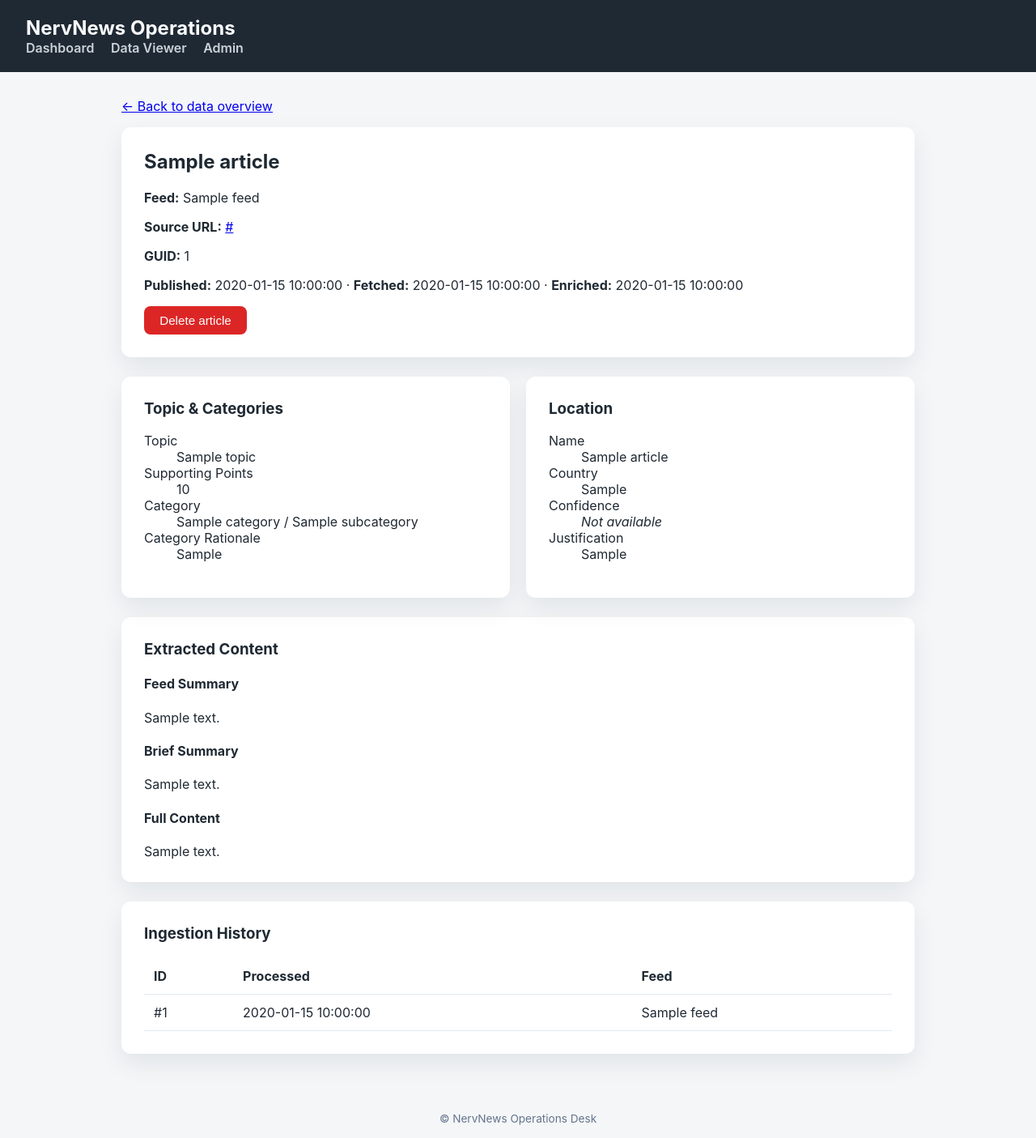
After one commit to kevinkinnett/NervNews, a FastAPI app: template src/web/templates/article_detail.html in a window 1280 px wide. The commit adds this page. Shown: the whole page at 81% size. Run offline with FastAPI, Linux system fonts and the light colour scheme; the template is opened without the code that fills it: most values are stand-ins (such as "Sample title", 1, 10 or a date in 2020).

Commit message:
Add article detail view and manual data controls

```diff
--- a/src/web/routes/data_viewer.py
+++ b/src/web/routes/data_viewer.py
@@ -2,17 +2,73 @@
 from __future__ import annotations
 
 import json
+import logging
 from typing import Any, Dict, List, Optional
 
-from fastapi import APIRouter, Depends, Request
-from fastapi.responses import HTMLResponse
+from fastapi import APIRouter, Depends, HTTPException, Request, status
+from fastapi.responses import HTMLResponse, RedirectResponse
 from sqlalchemy import func
-from sqlalchemy.orm import Session
+from sqlalchemy.orm import Session, selectinload
 
-from src.db.models import Article, ArticleIngestionLog, Feed, Summary
+from src.config.settings import FeedSettings, load_settings
+from src.config.store import (
+    CONFIG_LLM_BASE_URL,
+    CONFIG_LLM_MODEL,
+    CONFIG_LLM_MODEL_PATH,
+    CONFIG_LLM_PROVIDER,
+    build_llm_settings,
+    get_config,
+    load_feed_settings,
+)
+from src.db.models import Article, ArticleIngestionLog, Feed, Summary, SummaryEvaluation
+from src.ingestion.extractor import ArticleExtractor
+from src.ingestion.rss import RSSIngestionService
+from src.llm import ArticleEnrichmentService, LLMClient
 from src.web.dependencies import get_session, get_templates
 
+logger = logging.getLogger(__name__)
+
 router = APIRouter()
+
+
+def _redirect(path: str, message: Optional[str] = None) -> RedirectResponse:
+    url = path
+    if message:
+        from urllib.parse import urlencode
+
+        query = urlencode({"msg": message})
+        url = f"{path}?{query}"
+    return RedirectResponse(url=url, status_code=status.HTTP_303_SEE_OTHER)
+
+
+def _build_manual_ingestion_stack(
+    request: Request,
+    session: Session,
+) -> tuple[List[FeedSettings], RSSIngestionService, ArticleEnrichmentService]:
+    settings = load_settings()
+    feeds = load_feed_settings(session)
+    if not feeds:
+        feeds = settings.feeds
+
+    session_factory = request.app.state.session_factory
+    extractor = ArticleExtractor(timeout=settings.request_timeout, user_agent=settings.user_agent)
+    ingestion_service = RSSIngestionService(session_factory=session_factory, extractor=extractor)
+
+    provider_override = get_config(session, CONFIG_LLM_PROVIDER, settings.llm.provider)
+    model_override = get_config(session, CONFIG_LLM_MODEL, settings.llm.model)
+    if model_override is None:
+        model_override = get_config(session, CONFIG_LLM_MODEL_PATH, settings.llm.model)
+    base_url_override = get_config(session, CONFIG_LLM_BASE_URL, settings.llm.base_url)
+    llm_settings = build_llm_settings(
+        settings.llm,
+        provider_override,
+        model_override,
+        base_url_override,
+    )
+    llm_client = LLMClient(llm_settings)
+    enrichment_service = ArticleEnrichmentService(session_factory=session_factory, llm_client=llm_client)
+
+    return list(feeds), ingestion_service, enrichment_service
 
 
 def _parse_summary_payload(summary: Optional[Summary]) -> Dict[str, Any]:
@@ -99,8 +155,105 @@ def data_overview(
             }
             for summary in recent_summaries
         ],
+        "message": request.query_params.get("msg"),
     }
     return templates.TemplateResponse("data_viewer.html", context)
 
 
+@router.get("/data/articles/{article_id}", response_class=HTMLResponse)
+def article_detail(
+    request: Request,
+    article_id: int,
+    session: Session = Depends(get_session),
+):
+    templates = get_templates(request)
+    article = (
+        session.query(Article)
+        .options(
+            selectinload(Article.feed),
+            selectinload(Article.ingestion_logs).selectinload(ArticleIngestionLog.feed),
+        )
+        .filter(Article.id == article_id)
+        .one_or_none()
+    )
+    if article is None:
+        raise HTTPException(status_code=404, detail="Article not found")
+
+    ingestion_history = sorted(
+        article.ingestion_logs,
+        key=lambda entry: entry.processed_at or entry.id,
+        reverse=True,
+    )
+
+    context = {
+        "request": request,
+        "article": article,
+        "ingestion_history": ingestion_history,
+    }
+    return templates.TemplateResponse("article_detail.html", context)
+
+
+@router.post("/data/articles/{article_id}/delete", response_class=RedirectResponse)
+def delete_article(
+    article_id: int,
+    session: Session = Depends(get_session),
+):
+    article = session.get(Article, article_id)
+    if article is None:
+        raise HTTPException(status_code=404, detail="Article not found")
+    session.delete(article)
+    logger.info("Article %s manually deleted via data viewer", article_id)
+    return _redirect("/data", f"Article #{article_id} deleted")
+
+
+@router.post("/data/actions/delete-all", response_class=RedirectResponse)
+def delete_all_data(
+    session: Session = Depends(get_session),
+):
+    # Remove dependent tables explicitly to avoid FK constraints during bulk deletes.
+    session.query(SummaryEvaluation).delete()
+    session.query(Summary).delete()
+    session.query(ArticleIngestionLog).delete()
+    session.query(Article).delete()
+    logger.warning("All article and summary data purged via data viewer")
+    return _redirect("/data", "All article and summary data deleted")
+
+
+@router.post("/data/actions/reindex", response_class=RedirectResponse)
+def reindex_feeds(
+    request: Request,
+    session: Session = Depends(get_session),
+):
+    try:
+        feeds, ingestion_service, enrichment_service = _build_manual_ingestion_stack(request, session)
+    except Exception as exc:  # pragma: no cover - configuration errors
+        logger.exception("Failed to prepare manual ingestion stack: %s", exc)
+        raise HTTPException(status_code=500, detail="Unable to prepare ingestion services") from exc
+
+    feed_list = feeds
+    total_new = 0
+    enriched_batches: List[int] = []
+    for feed in feed_list:
+        try:
+            new_ids = ingestion_service.ingest(feed)
+            total_new += len(new_ids)
+            if new_ids:
+                enrichment_service.enrich_articles(new_ids)
+                enriched_batches.append(len(new_ids))
+        except Exception as exc:  # pragma: no cover - runtime ingestion failure
+            logger.exception("Manual ingestion for feed %s failed: %s", feed.name, exc)
+            raise HTTPException(status_code=500, detail=f"Failed to ingest feed {feed.name}") from exc
+
+    message = "Manual re-index completed"
+    if total_new:
+        message = f"Manual re-index created {total_new} new article(s)"
+    logger.info(
+        "Manual re-index executed for %d feed(s), new_articles=%d, enriched_batches=%s",
+        len(feed_list),
+        total_new,
+        enriched_batches,
+    )
+    return _redirect("/data", message)
+
+
 __all__ = ["router"]
--- /dev/null
+++ b/src/web/templates/article_detail.html
@@ -0,0 +1,96 @@
+{% extends "base.html" %}
+{% block content %}
+<a href="/data" style="display:inline-block; margin-bottom:1rem;">← Back to data overview</a>
+<div class="card">
+    <h2 style="margin-top:0;">{{ article.title or "(untitled)" }}</h2>
+    <p><strong>Feed:</strong> {{ article.feed.name if article.feed else "–" }}</p>
+    <p><strong>Source URL:</strong> <a href="{{ article.url }}" target="_blank" rel="noopener">{{ article.url }}</a></p>
+    <p><strong>GUID:</strong> {{ article.guid or "–" }}</p>
+    <p>
+        <strong>Published:</strong> {{ article.published_at or "–" }} ·
+        <strong>Fetched:</strong> {{ article.fetched_at or "–" }} ·
+        <strong>Enriched:</strong> {{ article.enriched_at or "Pending" }}
+    </p>
+    <form method="post" action="/data/articles/{{ article.id }}/delete" onsubmit="return confirm('Delete this article? It will be re-downloaded on the next ingestion run.');">
+        <button type="submit" class="button-danger">Delete article</button>
+    </form>
+</div>
+
+<div class="grid two">
+    <div class="card">
+        <h3 style="margin-top:0;">Topic &amp; Categories</h3>
+        <dl>
+            <dt>Topic</dt>
+            <dd>
+                {% if article.topic %}
+                    {{ article.topic }}{% if article.topic_confidence %} <span class="badge badge-medium">{{ '%.0f'|format(article.topic_confidence * 100) }}%</span>{% endif %}
+                {% else %}
+                    <em>Not set</em>
+                {% endif %}
+            </dd>
+            <dt>Supporting Points</dt>
+            <dd>{% if article.topic_supporting_points %}<div style="white-space:pre-wrap;">{{ article.topic_supporting_points }}</div>{% else %}<em>Not provided</em>{% endif %}</dd>
+            <dt>Category</dt>
+            <dd>
+                {% if article.category %}
+                    {{ article.category }}{% if article.subcategory %} / {{ article.subcategory }}{% endif %}
+                    {% if article.category_confidence %}<span class="badge badge-medium">{{ '%.0f'|format(article.category_confidence * 100) }}%</span>{% endif %}
+                {% else %}
+                    <em>Not set</em>
+                {% endif %}
+            </dd>
+            <dt>Category Rationale</dt>
+            <dd>{% if article.category_rationale %}<div style="white-space:pre-wrap;">{{ article.category_rationale }}</div>{% else %}<em>Not provided</em>{% endif %}</dd>
+        </dl>
+    </div>
+    <div class="card">
+        <h3 style="margin-top:0;">Location</h3>
+        <dl>
+            <dt>Name</dt>
+            <dd>{% if article.location_name %}{{ article.location_name }}{% else %}<em>Not set</em>{% endif %}</dd>
+            <dt>Country</dt>
+            <dd>{% if article.location_country %}{{ article.location_country }}{% else %}<em>Not set</em>{% endif %}</dd>
+            <dt>Confidence</dt>
+            <dd>{% if article.location_confidence %}{{ '%.0f'|format(article.location_confidence * 100) }}%{% else %}<em>Not available</em>{% endif %}</dd>
+            <dt>Justification</dt>
+            <dd>{% if article.location_justification %}<div style="white-space:pre-wrap;">{{ article.location_justification }}</div>{% else %}<em>Not provided</em>{% endif %}</dd>
+        </dl>
+    </div>
+</div>
+
+<section class="card">
+    <h3 style="margin-top:0;">Extracted Content</h3>
+    <h4>Feed Summary</h4>
+    <div style="white-space:pre-wrap;">{{ article.summary or "(no summary available)" }}</div>
+    <h4>Brief Summary</h4>
+    <div style="white-space:pre-wrap;">{{ article.brief_summary or "(no brief summary generated)" }}</div>
+    <h4>Full Content</h4>
+    <div style="white-space:pre-wrap;">{{ article.content or "(no extracted content captured)" }}</div>
+</section>
+
+<section class="card">
+    <h3 style="margin-top:0;">Ingestion History</h3>
+    <table>
+        <thead>
+            <tr>
+                <th>ID</th>
+                <th>Processed</th>
+                <th>Feed</th>
+            </tr>
+        </thead>
+        <tbody>
+            {% for entry in ingestion_history %}
+            <tr>
+                <td>#{{ entry.id }}</td>
+                <td>{{ entry.processed_at or "–" }}</td>
+                <td>{{ entry.feed.name if entry.feed else "–" }}</td>
+            </tr>
+            {% else %}
+            <tr>
+                <td colspan="3">No ingestion history recorded.</td>
+            </tr>
+            {% endfor %}
+        </tbody>
+    </table>
+</section>
+{% endblock %}
--- a/src/web/templates/base.html
+++ b/src/web/templates/base.html
@@ -101,6 +101,12 @@
             background: #f1f5f9;
             color: #1f2933;
         }
+        button.button-danger {
+            background: #dc2626;
+        }
+        button.button-danger:hover {
+            background: #b91c1c;
+        }
         .grid {
             display: grid;
             gap: 1.25rem;
```
Also changed, not shown: src/web/templates/data_viewer.html (+21 -1 lines).
